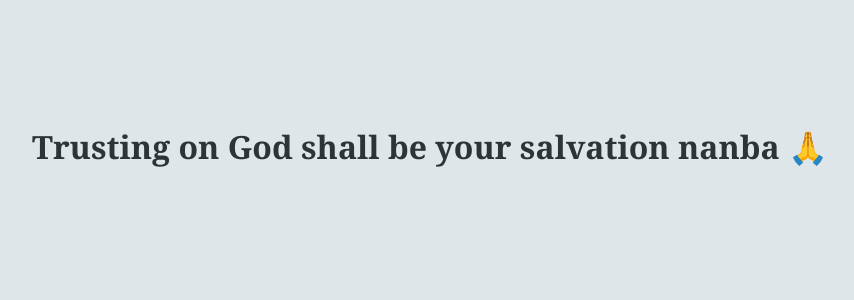
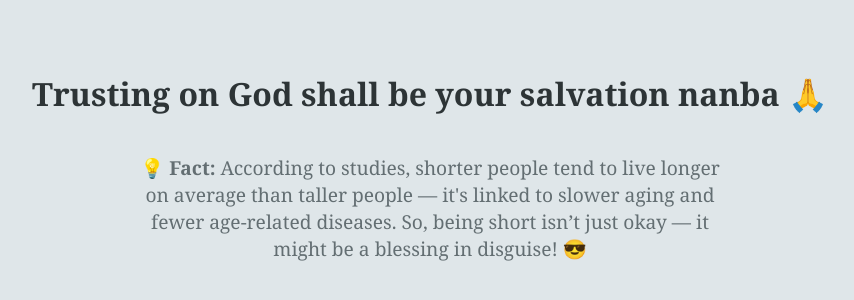
Before and after one commit to ravinder4378/short-question, a plain HTML site: page text.html in a window 1280 px wide. Shown: the part 262-562 px from the top of the page, without its empty margins (210-1064 px from the left). Drawn offline with Linux system fonts and the light colour scheme.

Commit message:
Update text.html

```diff
--- a/text.html
+++ b/text.html
@@ -12,12 +12,20 @@
       align-items: center;
       font-family: 'Georgia', serif;
       text-align: center;
+      flex-direction: column;
+      padding: 20px;
     }
 
     h1 {
       font-size: 2rem;
       color: #2d3436;
-      padding: 0 20px;
+      margin-bottom: 20px;
+    }
+
+    p {
+      font-size: 1.2rem;
+      color: #636e72;
+      max-width: 600px;
     }
   </style>
 </head>
@@ -25,5 +33,7 @@
 
   <h1>Trusting on God shall be your salvation nanba 🙏</h1>
 
+  <p>💡 <strong>Fact:</strong> According to studies, shorter people tend to live longer on average than taller people — it's linked to slower aging and fewer age-related diseases. So, being short isn’t just okay — it might be a blessing in disguise! 😎</p>
+
 </body>
 </html>
```
